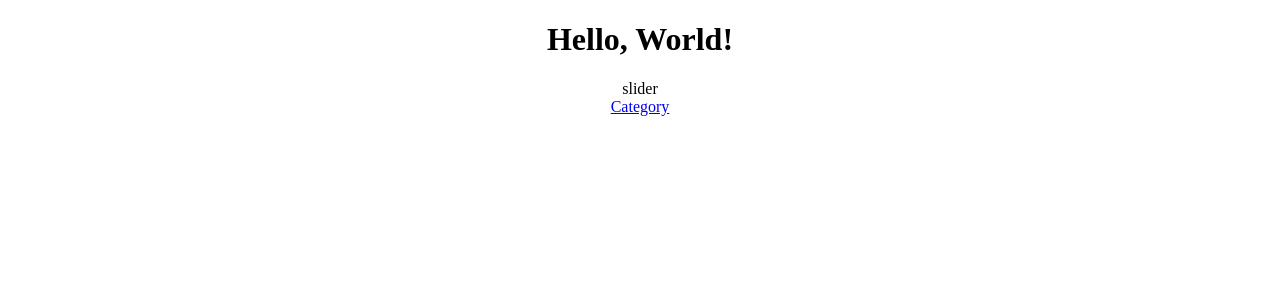
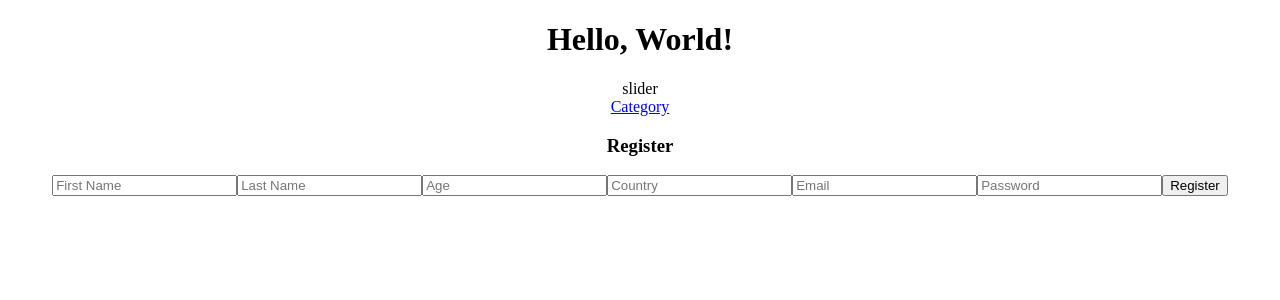
Before and after one commit to C8-DuhaDahamsheh/MERAKI_Academy_Project_4, a React (Create React App) app in the folder frontend/: page /users/register in a window 1280 px wide. Shown: the top 300 px of the page. Built offline with nearby package versions, Linux system fonts and the light colour scheme.

Commit message:
proj4-com13

```diff
--- a/frontend/src/App.js
+++ b/frontend/src/App.js
@@ -5,21 +5,24 @@ import NavBar from "./components/NavBar";
 import Category from "./components/Category";
 import Product from "./components/Product";
 import ProductInfo from "./components/ProductInfo";
-
+import Register from "./components/Register";
 export const userContext = createContext()
 function App() {
+  const tok = localStorage.getItem("token")
 const [categId , setCategId] = useState("")
 const [info , setInfo] = useState([])
+const [token , setToken] =useState(tok||"")
   return (
     <div className="App">
       <h1>Hello, World!</h1>
       <>slider</>
       <NavBar />
-      <userContext.Provider value={{info , setInfo,setCategId,categId}}>
+      <userContext.Provider value={{info , setInfo,setCategId,categId , token , setToken}}>
       <Routes>
         <Route path="/category" element={<Category />} />
         <Route path= "/product/:id" element={<Product/>}/>
         <Route path="/productInfo/:id" element={<ProductInfo/>}/>
+        <Route path="/users/register" element={<Register/>}/>
       </Routes>
       </userContext.Provider>
     </div>
--- a/frontend/src/components/Product/index.js
+++ b/frontend/src/components/Product/index.js
@@ -4,9 +4,9 @@ import { userContext } from "../../App";
 import axios from "axios";
 
 const Product = () => {
-  const { setInfo } = useContext(userContext);
+  const { setInfo ,token } = useContext(userContext);
   const navigate = useNavigate();
-  const [item, setItem] = useState();
+  const [item, setItem] = useState([]);
   const { id } = useParams();
   console.log(id);
   useEffect(() => {
@@ -31,13 +31,13 @@ const Product = () => {
               width="200"
               height="200"
               onClick={() => {
-                setInfo(item);
+                setInfo(produc._id);
                 navigate(`/productInfo/${produc._id}`);
               }}
             />
             <h3>{produc.name}</h3>
             <h3>{produc.price}</h3>
-            <button>add to bag</button>
+            <button >add to bag</button>
           </div>
         );
       })}
--- a/frontend/src/components/ProductInfo/index.js
+++ b/frontend/src/components/ProductInfo/index.js
@@ -4,26 +4,33 @@ import { userContext } from "../../App";
 import axios from "axios";
 
 const ProductInfo = () => {
- const [itemInfo , setItemInfo] = useState()
+  const [itemInfo, setItemInfo] = useState();
+  const { info } = useContext(userContext);
+  const { id } = useParams();
+  console.log(id);
 
-const {id}=useParams()
-  useEffect(()=>{
-    axios.get(`http://localhost:5000/product/${id}`).then((response)=>{
+  useEffect(() => {
+    axios
+      .get(`http://localhost:5000/product/${id}`)
+      .then((response) => {
+        console.log(response.data.product);
+        setItemInfo(response.data.product);
+      })
+      .catch((error) => {
+        console.log(error);
+      });
+  }, []);
 
-setItemInfo(response.data.product)
-    }).catch((error)=>{
-      console.log(error);
-    })
-  },[])
+  console.log(itemInfo);
 
-
-console.log(id);
-console.log(itemInfo);
-
-  return <div>
-
+  return (
+    <div>
+      {/* <img src={itemInfo.image} width="200" height="200" /> */}
+      {/* <h3>{itemInfo.name}</h3>
+      <h3>{itemInfo.price}</h3>
+      <h3>{itemInfo.discreption}</h3> */}
     </div>
-
-  }
+  );
+};
 
 export default ProductInfo;
--- /dev/null
+++ b/frontend/src/components/Register/index.js
@@ -0,0 +1,92 @@
+import axios from "axios";
+import React, { useState } from "react";
+
+const Register = () => {
+  const [fName, setFirstName] = useState("");
+  const [lName, setLastName] = useState("");
+  const [age, setAge] = useState(0);
+  const [country, setCountry] = useState("");
+  const [email, setEmail] = useState("");
+  const [password, setPassword] = useState("");
+  const [success, setSuccess] = useState("");
+  const [error, setError] = useState("");
+
+  return (
+    <div>
+      <h3>Register</h3>
+
+      <input
+        type="text"
+        placeholder="First Name"
+        onChange={(e) => {
+          setFirstName(e.target.value);
+        }}
+      />
+      <input
+        type="text"
+        placeholder="Last Name"
+        onChange={(e) => {
+          setLastName(e.target.value);
+        }}
+      />
+
+      <input
+        type="number"
+        placeholder="Age"
+        onChange={(e) => {
+          setAge(e.target.value);
+        }}
+      />
+      <input
+        type="text"
+        placeholder="Country"
+        onChange={(e) => {
+          setCountry(e.target.value);
+        }}
+      />
+
+      <input
+        type="email"
+        placeholder="Email"
+        onChange={(e) => {
+          setEmail(e.target.value);
+        }}
+      />
+
+      <input
+        type="password"
+        placeholder="Password"
+        onChange={(e) => {
+          setPassword(e.target.value);
+        }}
+      />
+
+      <button
+        onClick={() => {
+          axios
+            .post("http://localhost:5000/users/register", {
+              fName,
+              lName,
+              email,
+              password,
+              age,
+              country,
+            })
+            .then((response) => {
+              setSuccess(response.data.message);
+            }).catch((err)=>{
+                console.log(err);
+                setError(err.response.data.err)
+            })
+        }}
+      >
+        Register
+      </button>
+
+      <h3>{success}</h3>
+      <h3>{error}</h3>
+    </div>
+  );
+};
+
+export default Register;
```
Also changed, not shown: frontend/src/components/Login/index.js (added, +10 -0 lines), frontend/src/components/Card/index.js (added), frontend/src/components/Card/style.css (added), frontend/src/components/Login/style.css (added), frontend/src/components/ProductInfo/style.css (added), frontend/src/components/Register/style.css (added).
